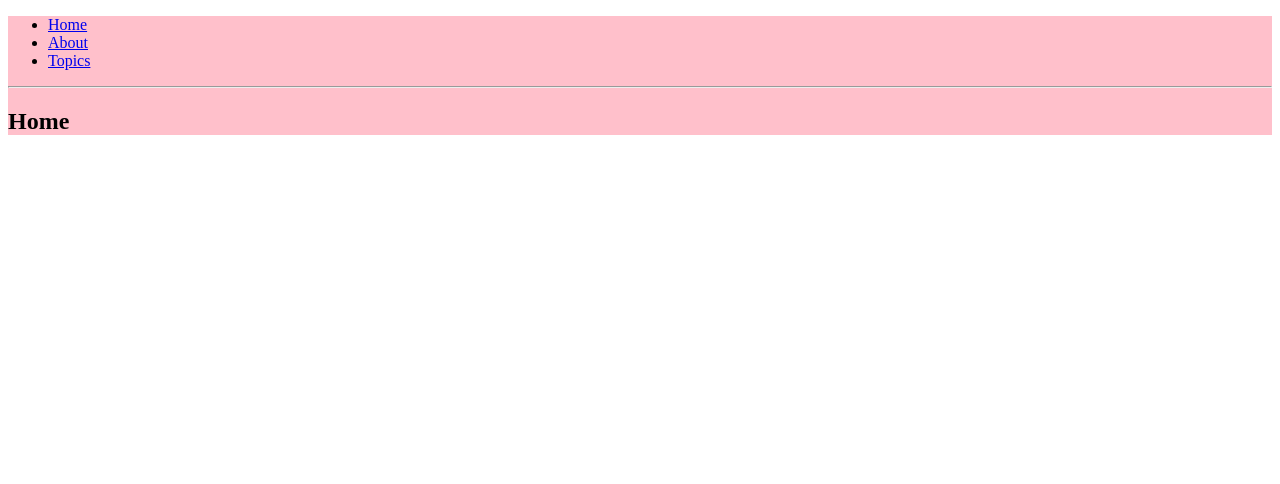
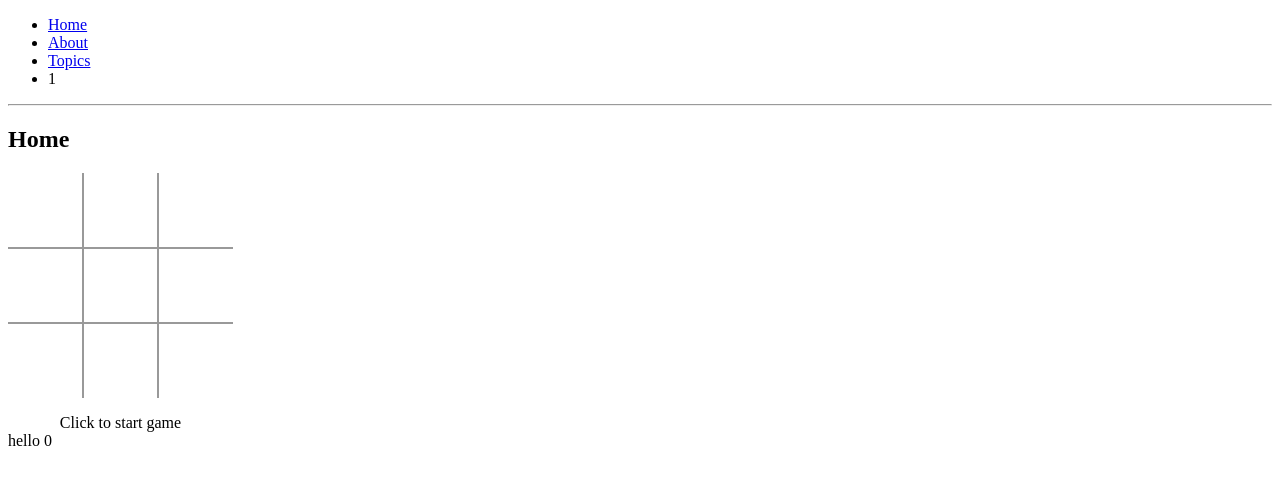
Before and after one commit to miraclesumail/webpacks, a React app in the folder react_webpack_starter/: page / in a window 1280 px wide. Built offline with nearby package versions, Linux system fonts and the light colour scheme.

Commit message:
usereducer render

```diff
--- a/react_webpack_starter/package.json
+++ b/react_webpack_starter/package.json
@@ -11,6 +11,7 @@
   "author": "",
   "license": "ISC",
   "dependencies": {
+    "classnames": "^2.2.6",
     "node-sass": "^4.12.0",
     "react": "^16.8.6",
     "react-dom": "^16.8.6",
--- a/react_webpack_starter/src/components/App.js
+++ b/react_webpack_starter/src/components/App.js
@@ -1,8 +1,177 @@
-import React, { Component } from 'react'
+import React, { Component , useState, memo, useRef, useReducer, useCallback} from 'react'
 import { Route, Link } from "react-router-dom";
+import classNames from "classnames";
 import './app.scss'
 
+const Square = memo(({ value, onClick, index }) => {
+  const renders = useRef(0);
+  console.log(`rendering ${index} ${++renders.current}`)
+  return (
+    <button className="Square" onClick={() => onClick(index)}>
+      {value}
+    </button>
+  );
+})
+
+const TestMemo = memo(({text, count}) => {
+      console.log('render --- testMemo');
+      return <div>
+          {text} {count}
+      </div>
+}, (prevProps, nextProps) => {
+      console.log('now is comparing');
+      return prevProps.text == nextProps.text
+})
+
+function calculateWinner(squares) {
+  const lines = [
+    [0, 1, 2],
+    [3, 4, 5],
+    [6, 7, 8],
+    [0, 3, 6],
+    [1, 4, 7],
+    [2, 5, 8],
+    [0, 4, 8],
+    [2, 4, 6]
+  ];
+  let winner = lines.reduce((memod, [a, b, c]) => {
+    if (squares[a] && squares[a] === squares[b] && squares[b] === squares[c]) {
+      memod = squares[a];
+    }
+    return memod;
+  }, "");
+  if (!winner && squares.every(s => s)) {
+    console.log("win");
+    winner = "tie";
+  }
+  return winner;
+}
+
+function Board({ squares, onClick }) {
+  return (
+    <div className="Board">
+      {squares.map((square, i) => (
+        <Square key={i} index={i} value={square} onClick={onClick} />
+      ))}
+    </div>
+  );
+}
+
+function Announcement({ winner, onStart }) {
+  return (
+    <div className="Announcement">
+      {winner === "tie" ? (
+        <div>Tie Game</div>
+      ) : (
+        <div>
+          <div>Congrats</div>
+          <h1>{winner}</h1>
+        </div>
+      )}
+      <button className="Button" onClick={onStart}>
+        Start
+      </button>
+    </div>
+  );
+}
+
+function Message({ hasStarted, isXNext }) {
+  return (
+    <div className="Message">
+      {hasStarted
+        ? isXNext
+          ? "It's Xs turn"
+          : "It's Os turn"
+        : "Click to start game"}
+    </div>
+  );
+}
+
+const defaultState = {
+  squares: Array(9).fill(null),
+  isXNext: true,
+  winner: ""
+}
+
+const reducer = (state, action) => {
+  switch (action.type) {
+    case "start":
+      return defaultState;
+    case "handleClick":
+      const moves = [...state.squares];
+      moves[action.idx] = state.isXNext ? "X" : "O";
+      return {
+        squares: moves,
+        isXNext: !state.isXNext,
+        winner: calculateWinner(moves)
+      };
+    default:
+      return state;
+  }
+}
+
+function Game() {
+  console.log('re-render Game');
+  const [{ squares, isXNext, winner }, dispatch] = useReducer(
+    reducer,
+    defaultState
+  );
+  // const [squares, setSquares] = useState(Array(9).fill(null));
+  // const [isXNext, setIsXNext] = useState(true);
+  // const [winner, setWinner] = useState("");
+
+  const handleClick = useCallback(
+    i => {
+      dispatch({ type: "handleClick", idx: i });
+    },
+    [dispatch]
+  );
+  const handleStart = useCallback(() => {
+    dispatch({ type: "start" });
+  }, [dispatch]);
+
+
+  // function handleClick(i) {
+  //   /* When memo is used on line 8 squares is always an array of 9 nulls */
+  //   const moves = [...squares];
+  //   moves[i] = isXNext ? "X" : "O";
+  //   setSquares(moves);
+  //   setIsXNext(!isXNext);
+  //   const winner = calculateWinner(moves);
+  //   if (winner) {
+  //     setWinner(winner);
+  //   }
+  // }
+  // function handleStart() {
+  //   setSquares(Array(9).fill(null));
+  //   setWinner(null);
+  // }
+
+  return (
+    <div className={classNames("Game", { "Game--winner": !!winner })}>
+      <Board squares={squares} onClick={handleClick} />
+      <Message hasStarted={squares.some(s => s)} isXNext={isXNext} />
+      {!!winner && <Announcement winner={winner} onStart={handleStart} />}
+    </div>
+  );
+}
+
+
 class App extends Component {
+  constructor(props){
+      super(props);
+      this.state = {
+          text: 'hello',
+          count: 0
+      }
+  }
+
+  componentDidMount() {
+     setTimeout(() => {
+        this.setState({count: ++this.state.count})
+     }, 1000);
+  }
+
   render() {
     return (
        <div>
@@ -16,13 +185,15 @@ class App extends Component {
           <li>
             <Link to="/topics">Topics</Link>
           </li>
+          <li>{this.state.count}</li>
         </ul>
-
         <hr />
 
         <Route exact path="/" component={Home} />
         <Route path="/about" component={About} />
         <Route path="/topics" component={Topics} />
+        <Game/>
+        <TestMemo text={this.state.text} count={this.state.count}/>
       </div>
     )
   }
--- a/react_webpack_starter/src/components/app.scss
+++ b/react_webpack_starter/src/components/app.scss
@@ -1,4 +1,115 @@
-div{
-    background: pink;
+.Game {
+  display: inline-block;
+  position: relative;
+}
 
+.Board {
+  display: grid;
+  grid-template-columns: 1fr 1fr 1fr;
+  grid-template-rows: 1fr 1fr 1fr;
+  grid-column-gap: 0px;
+  grid-row-gap: 0px;
+  margin-bottom: 1rem;
 }
+
+.Square {
+  background: #fff;
+  border: 1px solid #999;
+  float: left;
+  font-size: 56px;
+  font-weight: bold;
+  width: 75px;
+  height: 75px;
+  line-height: 75px;
+  padding: 0;
+  text-align: center;
+
+  &:nth-child(3n + 1) {
+    border-left: none;
+  }
+
+  &:nth-child(1),
+  &:nth-child(2),
+  &:nth-child(3) {
+    border-top: none;
+  }
+
+  &:nth-child(3n) {
+    border-right: none;
+  }
+
+  &:nth-child(7),
+  &:nth-child(8),
+  &:nth-child(9) {
+    border-bottom: none;
+  }
+
+  &:focus {
+    /* Prevent items from overlapping the outline */
+    position: relative;
+  }
+
+  .Game.Game--winner &:focus {
+    outline: none;
+  }
+}
+
+.Message {
+  text-align: center;
+}
+
+.Announcement {
+  position: absolute;
+  top: 0;
+  right: 0;
+  left: 0;
+  bottom: 0;
+  background-color: white;
+  display: flex;
+  justify-content: center;
+  align-items: center;
+  flex-direction: column;
+  font-size: 1.5rem;
+  text-align: center;
+
+  h1 {
+    margin: 0.75rem 0;
+  }
+
+  div {
+    margin-bottom: 0.75rem;
+  }
+}
+
+.Button {
+  display: inline-block;
+  border: none;
+  padding: 0.5rem 1rem;
+  margin: 0 0.5rem 0 0;
+  min-width: 5rem;
+  text-decoration: none;
+  background: #0069ed;
+  color: #fff;
+  font-size: 1rem;
+  cursor: pointer;
+  text-align: center;
+  transition: background 250ms ease-in-out, transform 150ms ease;
+
+  &:last-of-type {
+    margin-right: 0;
+  }
+
+  &:hover,
+  &:focus {
+    background: #0053ba;
+  }
+
+  &:focus {
+    outline: 1px solid #fff;
+    outline-offset: -4px;
+  }
+
+  &:active {
+    transform: scale(0.99);
+  }
+}
```
Also changed, not shown: 2 other files.
